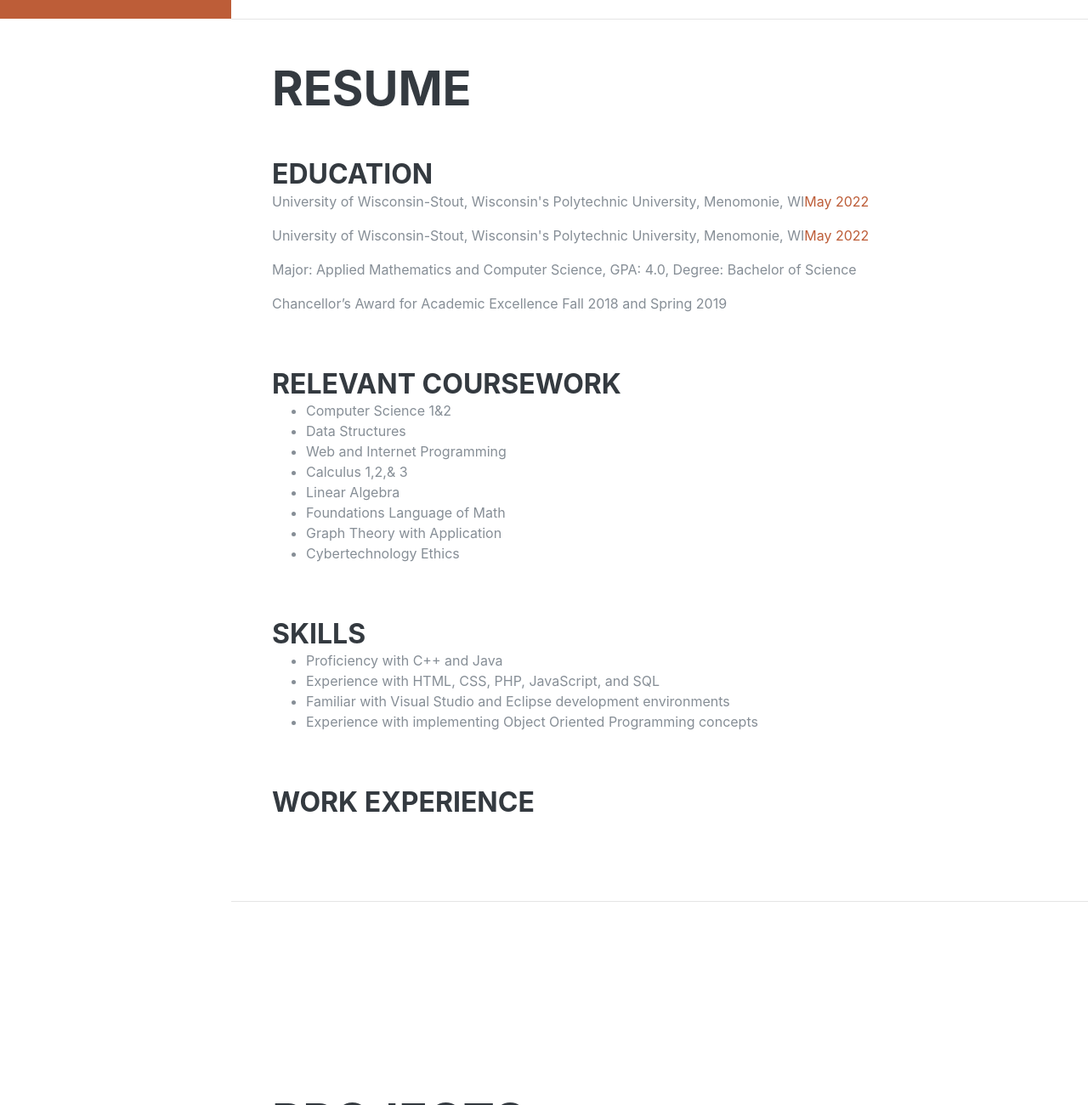
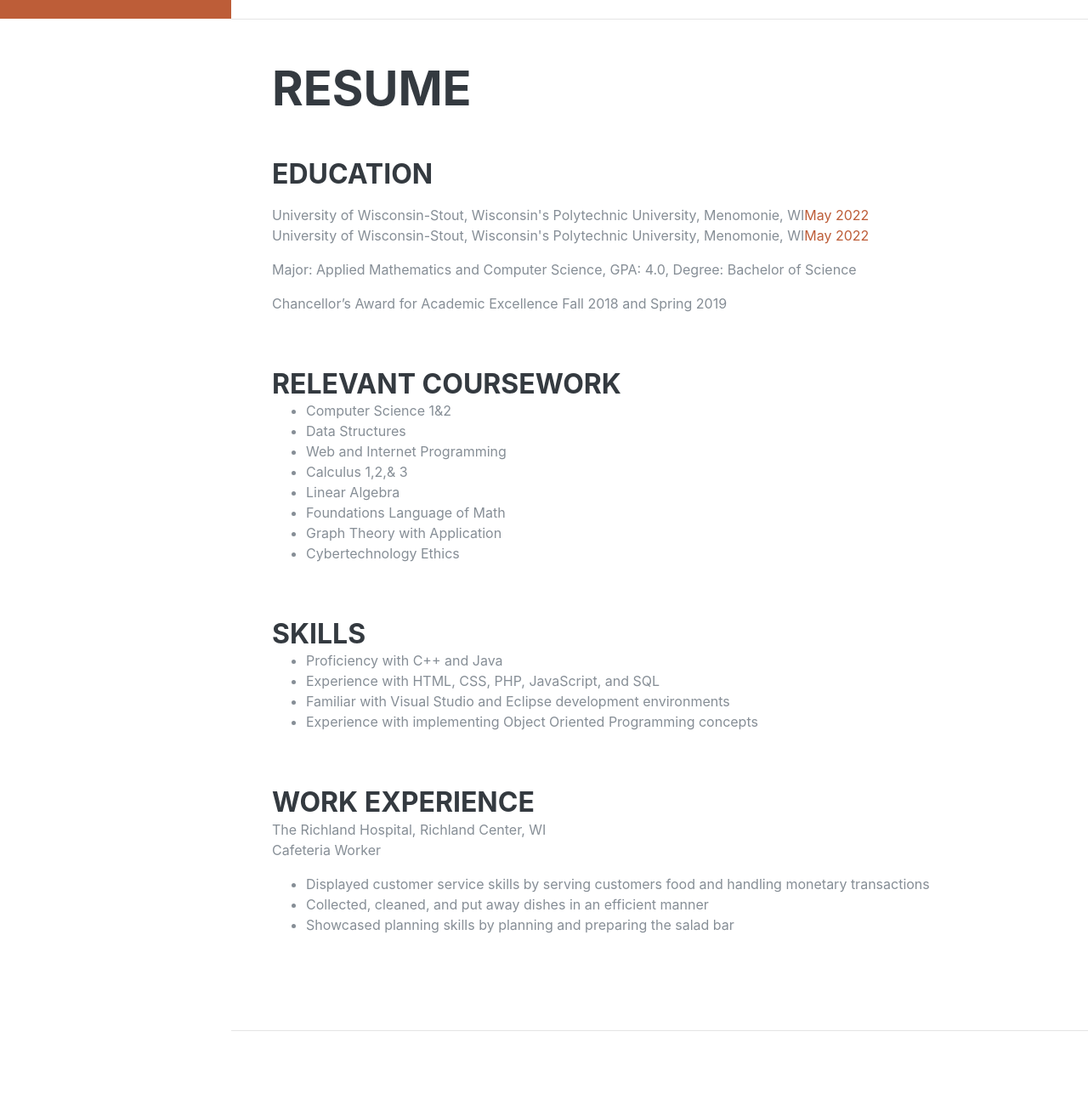
Before and after one commit to alexstolzman/Old-Portfolio, a plain HTML site: page index.html in a window 1280 px wide. Shown: the part 778-2078 px from the top of the page at 85% size. Drawn offline with Linux system fonts and the light colour scheme; a web font is replaced by a local one.

Commit message:
Update index.html

```diff
--- a/index.html
+++ b/index.html
@@ -83,7 +83,7 @@
             <h3 class="mb-0">Education</h3>
             <div>
                 <p>
-                    <span style="text-align: right" class="text-primary">May 2022</span>
+                    <span style="float: right" class="text-primary">May 2022</span>
                     <span style="float: left">University of Wisconsin-Stout, Wisconsin's Polytechnic University, Menomonie, WI</span>
                   </p>
               <p>University of Wisconsin-Stout, Wisconsin's Polytechnic University, Menomonie, WI<span class="text-primary">May 2022</span></p>
@@ -124,6 +124,16 @@
         <div class="resume-item d-flex flex-column flex-md-row justify-content-between mb-5">
           <div class="resume-content">
             <h3 class="mb-0">Work Experience</h3>
+              <div>The Richland Hospital, Richland Center, WI
+              <p>Cafeteria Worker</p>
+              <ul>
+                <li>Displayed customer service skills by serving customers food and handling monetary transactions</li>
+                <li>Collected, cleaned, and put away dishes in an efficient manner</li>
+                <li>Showcased planning skills by planning and preparing the salad bar</li>
+              </ul>
+              </div>
+
+
           </div>
         </div>
 
```
